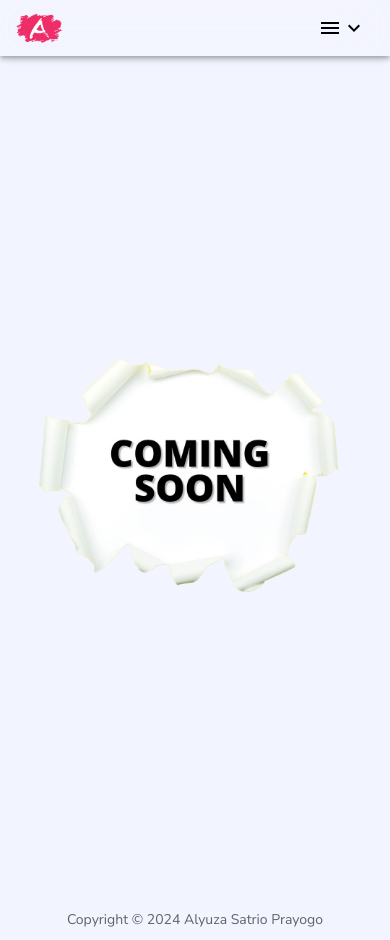
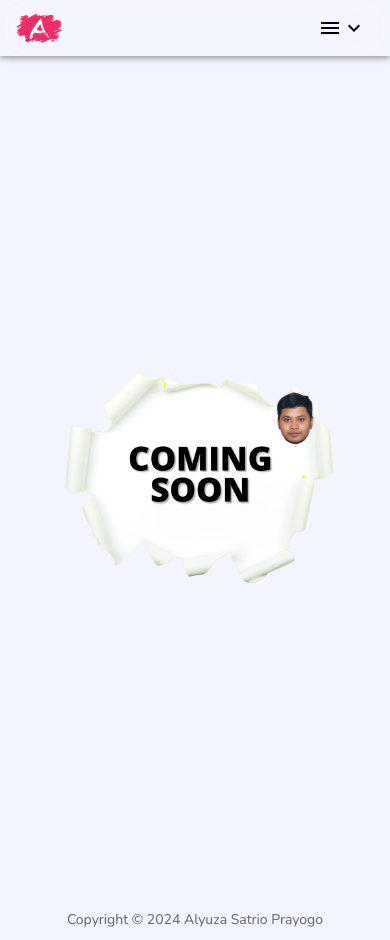
Before and after one commit to alyuza/Personal-Website, a React (Vite) app: page /about in a window 390 px wide. Built offline with nearby package versions, Linux system fonts and the light colour scheme.

Commit message:
add memes

```diff
--- a/src/components/MainPage/SoonPage/index.jsx
+++ b/src/components/MainPage/SoonPage/index.jsx
@@ -1,16 +1,15 @@
 import {
-  Typography,
   Box
 } from "@mui/material";
 import comingsoonimage from '../../../assets/comingSoon.png'
+import kepala from '../../../assets/kepala.png'
 import styles from './soon.module.scss'
 
 export default function index() {
   return (
     <Box className={styles.soonPage}>
-      <Typography>
         <img className={styles.soonImage} src={comingsoonimage} alt="Alyuza Photo" />
-      </Typography>
+        <img className={styles.kepalaImage} src={kepala} alt="Alyuza Photo" />
     </Box>
   )
 }
--- a/src/components/MainPage/SoonPage/soon.module.scss
+++ b/src/components/MainPage/SoonPage/soon.module.scss
@@ -3,12 +3,24 @@
   display: flex;
   justify-content: center;
   align-items: center;
+  padding-left: 120px;
 
   .soonImage {
-    width: 100%;
+    display: flex;
+    position: relative;
+    width: 1000px;
     height: auto;
     animation: spinAnimation 0.5s linear;
     /* Apply spinning animation */
+  }
+
+  .kepalaImage {
+    position: relative;
+    width: 150px;
+    top: -120px;
+    right: 340px;
+    height: auto;
+    animation: spinAnimation 2.5s;
   }
 
   @keyframes spinAnimation {
@@ -20,5 +32,27 @@
       transform: rotate(360deg);
     }
   }
+}
 
+@media only screen and (max-width:1000px) {
+  .soonPage {
+    padding-left: 90px;
+    .soonImage {
+      display: flex;
+      position: relative;
+      width: 350px;
+      height: auto;
+      animation: spinAnimation 0.5s linear;
+      /* Apply spinning animation */
+    }
+
+    .kepalaImage {
+      position: relative;
+      width: 70px;
+      top: -60px;
+      right: 120px;
+      height: auto;
+      animation: spinAnimation 2.5s;
+    }
+  }
 }
```
Also changed, not shown: src/assets/kepala.png (added).
